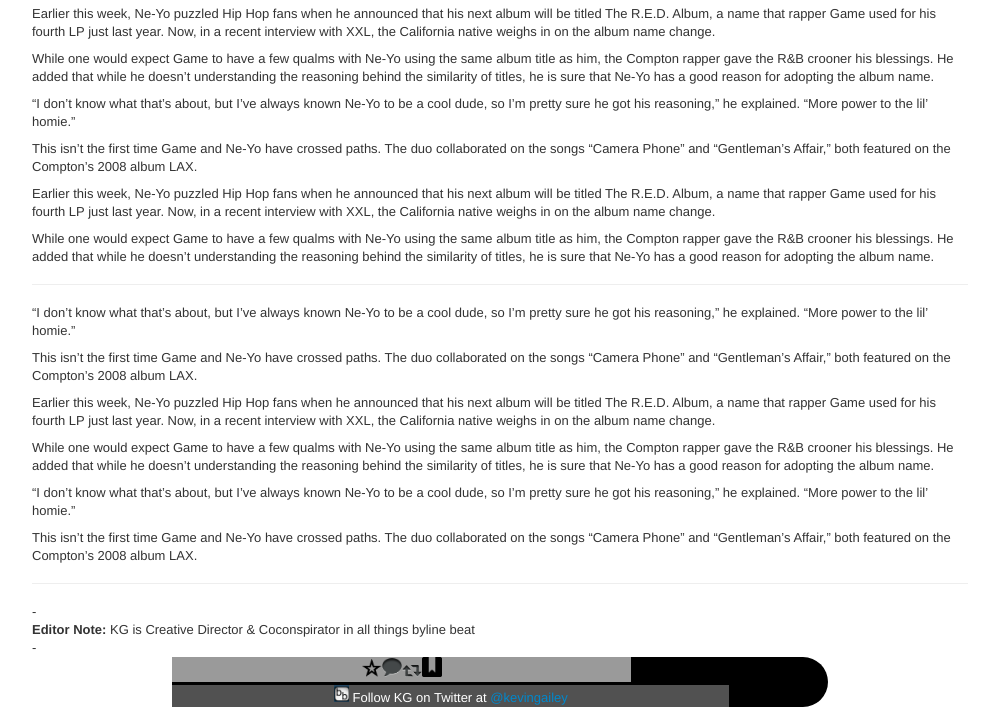
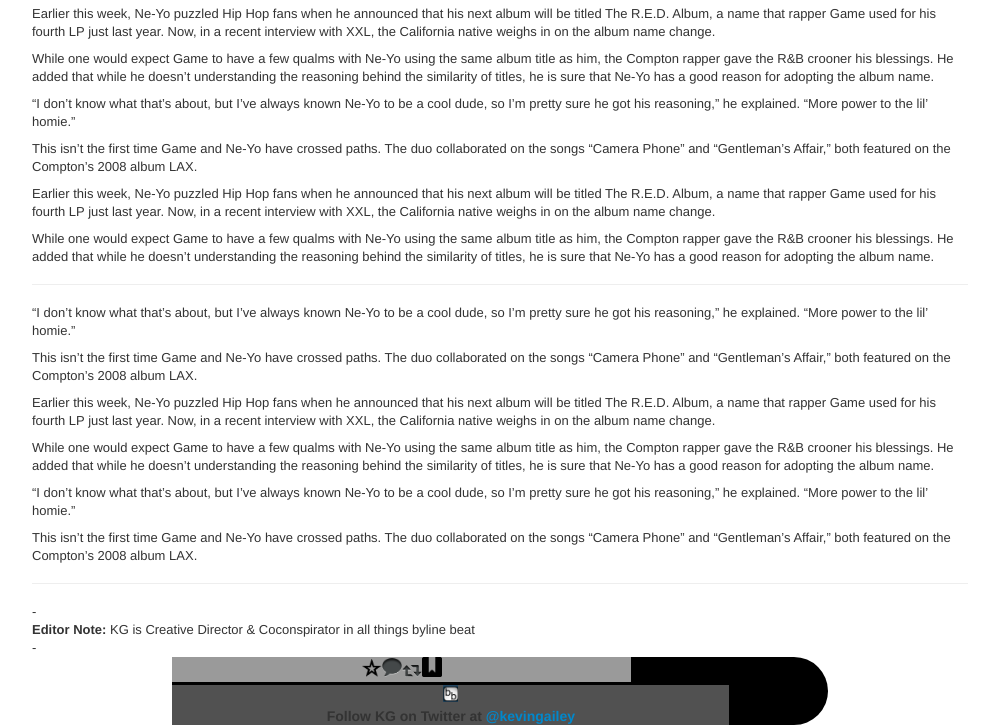
Before and after one commit to bylinebeat/bylinebeat.github.com, a Jekyll site: the page built from _posts/2012-04-10-macbook.markdown, in a window 1280 px wide. Shown: the part 315-1040 px from the top of the page, without its empty margins (135-1119 px from the left). Built offline with Jekyll 4.4.1, drawn with Linux system fonts in a browser that asks for light colours; Markdown is read by kramdown in place of the engine named in the settings; comment, search, counter and statistics services are not loaded.

Commit message:
titleimage

```diff
--- a/_layouts/post2.html
+++ b/_layouts/post2.html
@@ -76,8 +76,8 @@
 	<div class="span7 columns">
 	<h2>{{page.title}}</h2>
 
-	{% if page.image %}
-	<img src="{{page.image}}" width="500px" />
+	{% if page.titleimage %}
+	<img src="{{page.titleimage}}" width="500px" />
 
 	{% endif %}
 
@@ -117,7 +117,7 @@
 
 <div id="BBmore">
 <div class="bbShareBar"><img src="/img/star.png" width="20px" height="20px" /><img src="/img/comment.png" width="20px" height="20px" /><img src="/img/retweet.png" width="20px" height="20px" /><img src="/img/save.png" width="20px" height="20px" /></div>
-<div class="bbAuthorTwitter"><div id="TwitterFooter"><img src="{{page.profilepic}}" height="15px" width="15px"> Follow {{page.author}} on Twitter at <a href="http://twitter.com/{{page.twitter}}">@{{page.twitter}}</a></div>
+<div class="bbAuthorTwitter"><div id="TwitterFooter"><img src="{{page.profilepic}}" height="15px" width="15px"><h4> Follow {{page.author}} on Twitter at <a href="http://twitter.com/{{page.twitter}}">@{{page.twitter}}</a></h4></div>
 </div></div>
 {% endif %}
 	</div>
```
Also changed, not shown: css/bootstrap.css.
